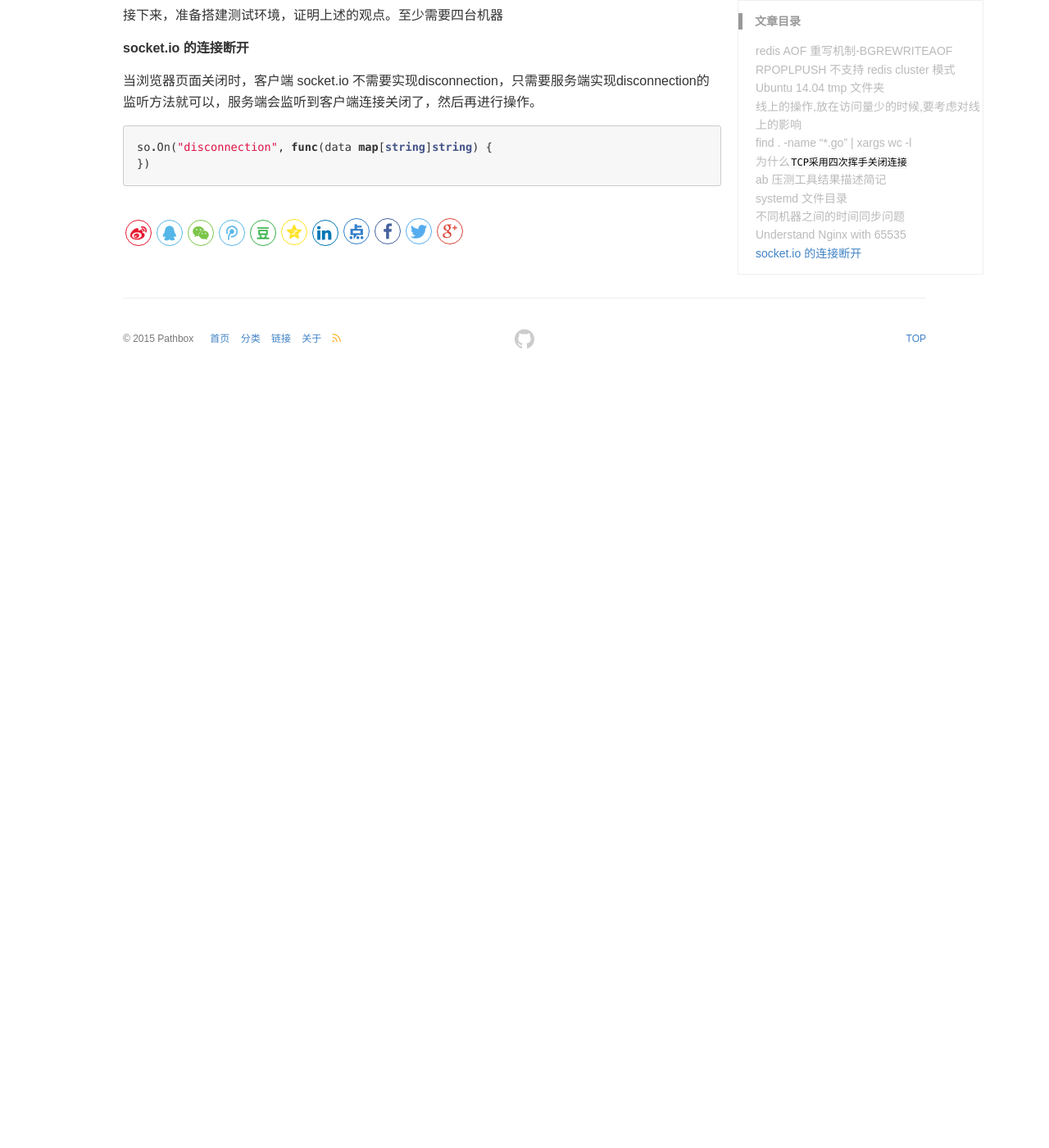
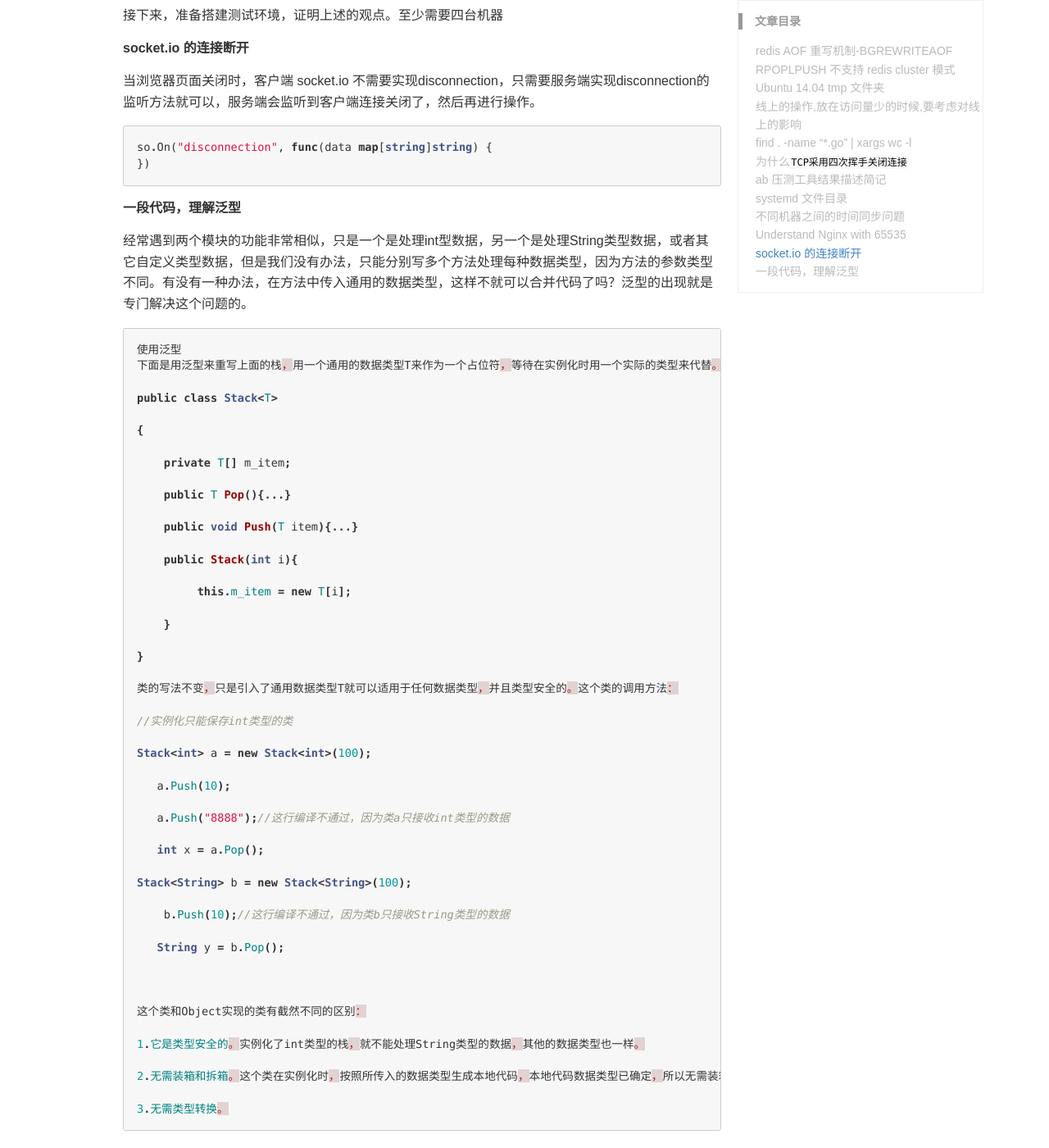
Before and after one commit to pathbox/pathbox.github.io, a Jekyll site: the page built from _posts/2018-03-11-work-summary-in-Udesk-thirteen.md, in a window 1280 px wide and 1400 px high, scrolled down 4838 px. Shown: the whole window at 82% size. Built offline with Jekyll 4.4.1, drawn with Linux system fonts in a browser that asks for light colours; before the commit the page ends 5300 px from its top, so only the background shows below that.

Commit message:
一段代码，理解泛型

````diff
--- a/_posts/2018-03-11-work-summary-in-Udesk-thirteen.md
+++ b/_posts/2018-03-11-work-summary-in-Udesk-thirteen.md
@@ -195,3 +195,58 @@ A => (no 65535 limit) => Nginx (65535 limie) => B
 so.On("disconnection", func(data map[string]string) {
 })
 ```
+
+##### 一段代码，理解泛型
+
+经常遇到两个模块的功能非常相似，只是一个是处理int型数据，另一个是处理String类型数据，或者其它自定义类型数据，但是我们没有办法，只能分别写多个方法处理每种数据类型，因为方法的参数类型不同。有没有一种办法，在方法中传入通用的数据类型，这样不就可以合并代码了吗？泛型的出现就是专门解决这个问题的。
+
+```java
+使用泛型
+下面是用泛型来重写上面的栈，用一个通用的数据类型T来作为一个占位符，等待在实例化时用一个实际的类型来代替。让我们来看看泛型的威力：
+
+public class Stack<T>
+
+{
+
+    private T[] m_item;
+
+    public T Pop(){...}
+
+    public void Push(T item){...}
+
+    public Stack(int i){
+
+         this.m_item = new T[i];
+
+    }
+
+}
+
+类的写法不变，只是引入了通用数据类型T就可以适用于任何数据类型，并且类型安全的。这个类的调用方法：
+
+//实例化只能保存int类型的类
+
+Stack<int> a = new Stack<int>(100);
+
+   a.Push(10);
+
+   a.Push("8888");//这行编译不通过，因为类a只接收int类型的数据
+
+   int x = a.Pop();
+
+Stack<String> b = new Stack<String>(100);
+
+    b.Push(10);//这行编译不通过，因为类b只接收String类型的数据
+
+   String y = b.Pop();
+
+
+
+这个类和Object实现的类有截然不同的区别：
+
+1.它是类型安全的。实例化了int类型的栈，就不能处理String类型的数据，其他的数据类型也一样。
+
+2.无需装箱和拆箱。这个类在实例化时，按照所传入的数据类型生成本地代码，本地代码数据类型已确定，所以无需装箱和拆箱。
+
+3.无需类型转换。
+```
````
